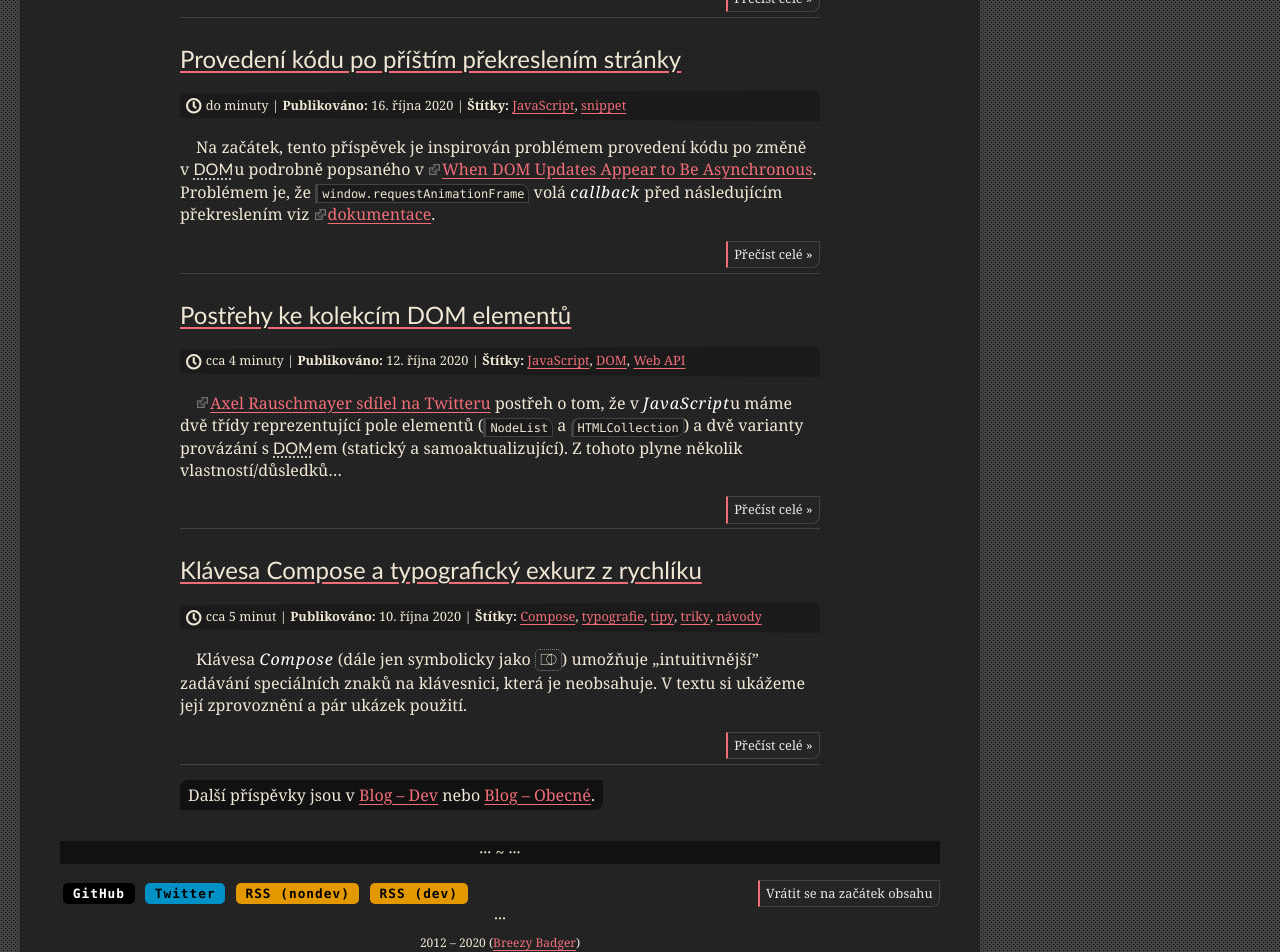
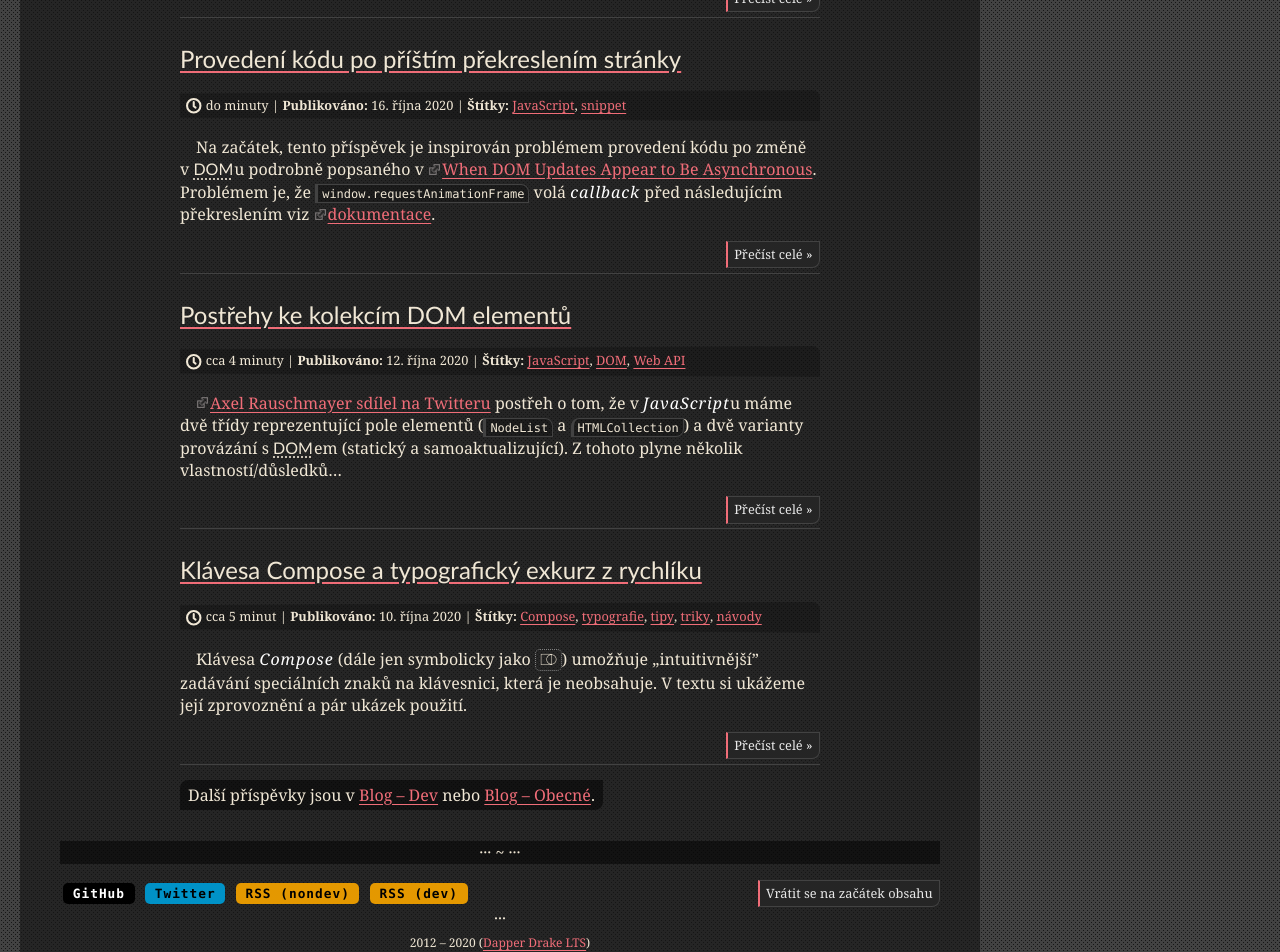
Before and after one commit to jaandrle/jaandrle.github.io, a Jekyll site: the page built from index.html, in a window 1280 px wide. Shown: the part 807-1759 px from the top of the page. Built offline with Jekyll 4.4.1, drawn with Linux system fonts in a browser that asks for light colours.

Commit message:
Update _config.yml

```diff
--- a/_config.yml
+++ b/_config.yml
@@ -4,8 +4,8 @@
 #   - code version (name) / repository
 #   - name convention based on https://en.wikipedia.org/wiki/Ubuntu_version_history#Release_history
 code:
-  version: 2020.10b
-  name: Breezy Badger
+  version: 2020.11a
+  name: Dapper Drake LTS
   hosted: "https://github.com/"
   repository: "jaandrle/jaandrle.github.io"
   branch: "master"
```
